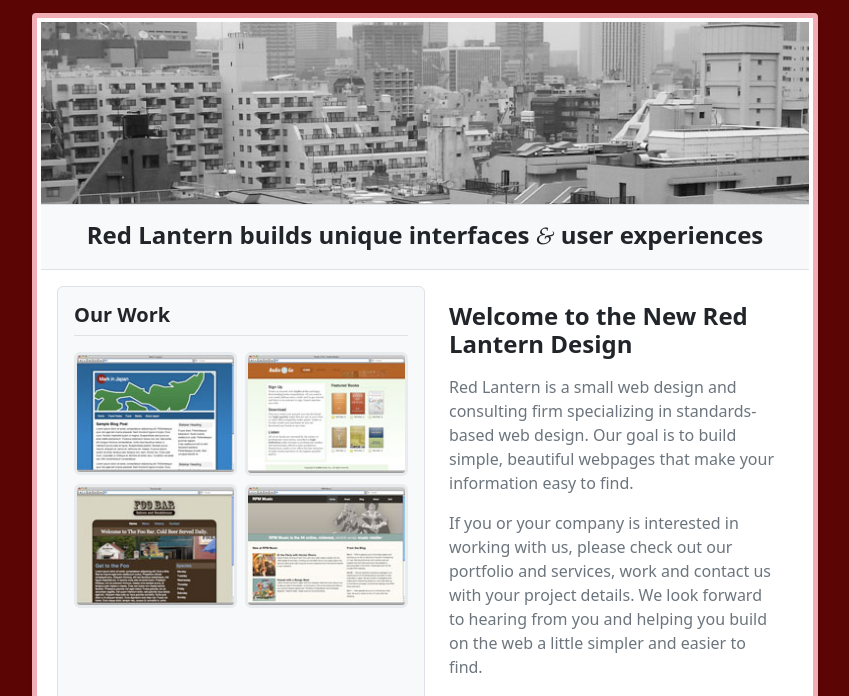
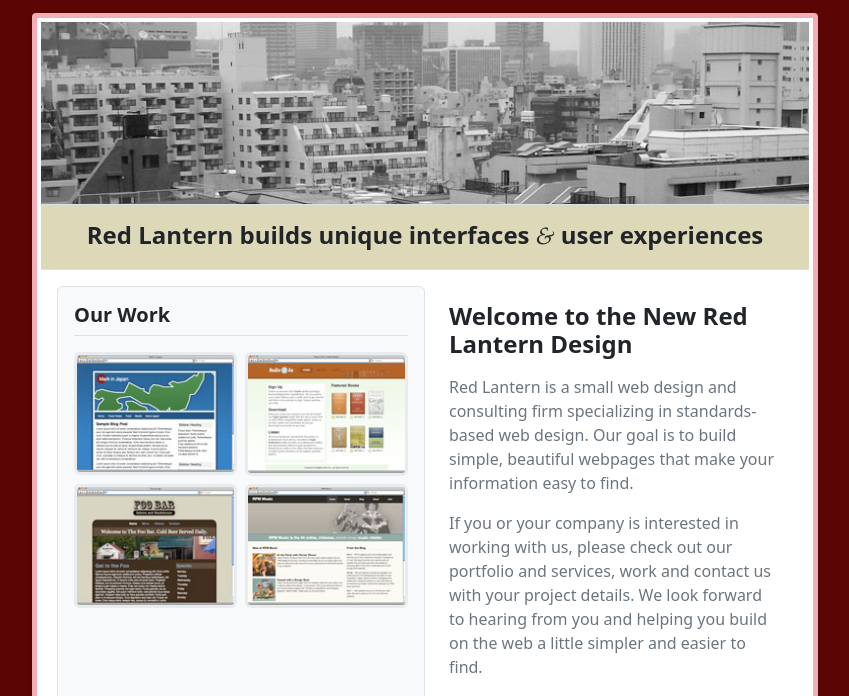
Before and after one commit to chaichai415/3, a plain HTML site: page index.html in a window 1280 px wide. Shown: the part 104-800 px from the top of the page, without its empty margins (215-1064 px from the left). Drawn offline with nearby package versions, Linux system fonts and the light colour scheme.

Commit message:
Update index.html

```diff
--- a/index.html
+++ b/index.html
@@ -48,9 +48,9 @@
         <article id="mainContent" class="bg-white p-1 border border-5 border-danger-subtle rounded-1 shadow-sm">
 
 
-            <section id="titleBar" class="text-center">
+            <section id="titleBar" class="text-center" style="background-color: #ddd9b8;">
                 <img alt="tokyo buildings" src="images/tokyo.jpg" class="img-fluid w-100" />
-                <h1 class="h4 p-3 m-0 bg-light border-bottom border-top fw-bold text-dark">
+                <h1 class="h4 p-3 m-0 border-bottom border-top fw-bold text-dark">
                     Red Lantern builds unique interfaces <span class="amp fw-normal">&amp;</span> user experiences
                 </h1>
             </section>
```
